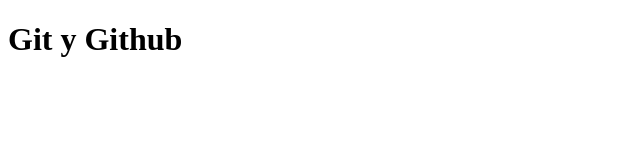
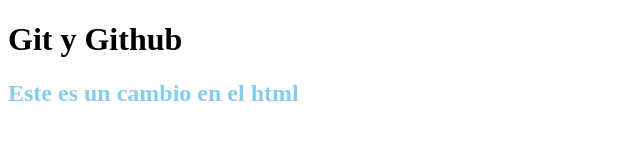
Before and after one commit to alejandrodm19/Github-Prueba, a plain HTML site: page index.html in a window 1280 px wide. Shown: the whole page, without its empty margins (0-640 px from the left). Drawn offline with Linux system fonts and the light colour scheme.

Commit message:
Se agrega h2  y se le da estilos

```diff
--- a/index.html
+++ b/index.html
@@ -8,5 +8,6 @@
 </head>
 <body>
     <h1>Git y Github</h1>
+    <h2>Este es un cambio en el html</h2>
 </body>
 </html>
--- a/styles.css
+++ b/styles.css
@@ -0,0 +1,3 @@
+h2{
+    color: skyblue;
+}
```
